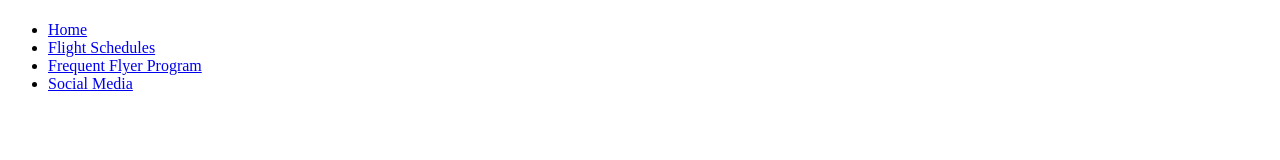
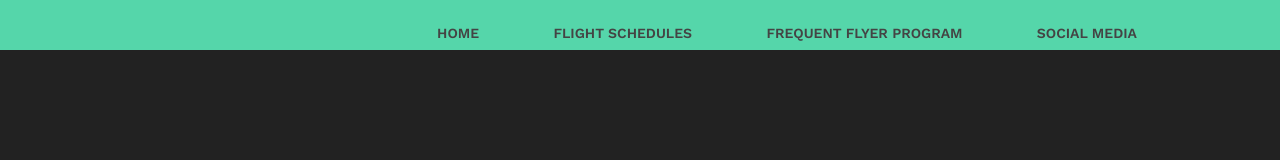
Before and after one commit to dolphinRia/dolphinRia, a plain HTML site: page index.html in a window 1280 px wide. Drawn offline with nearby package versions, Linux system fonts and the light colour scheme.

Commit message:
Update index.html

```diff
--- a/index.html
+++ b/index.html
@@ -9,9 +9,20 @@ Social media links (NOTE: No live social media accounts should be created for th
 <!DOCTYPE html>
 <html>
 <header>
+
+<head>
+  <title class = Times> Suicide Prevention</title>
+    <meta charset="UTF-8">
+    <meta name="viewport" content="width=device-width, initial-scale=1">
+    <link rel="stylesheet" href="https://maxcdn.bootstrapcdn.com/bootstrap/3.4.0/css/bootstrap.min.css">
+    <script src="https://ajax.googleapis.com/ajax/libs/jquery/3.3.1/jquery.min.js"></script>
+    <script src="https://maxcdn.bootstrapcdn.com/bootstrap/3.4.0/js/bootstrap.min.js"></script>
+    <link rel="stylesheet" href="styles.css">
+</head>
+
+<body>
   <div class="container">
     <h1 class="logo"></h1>
-
     <nav>
       <ul>
         <li><a href="index.html">Home</a></li>
@@ -21,5 +32,6 @@ Social media links (NOTE: No live social media accounts should be created for th
       </ul>
     </nav>
   </div>
+</body>
 </header>
 </html>
```
